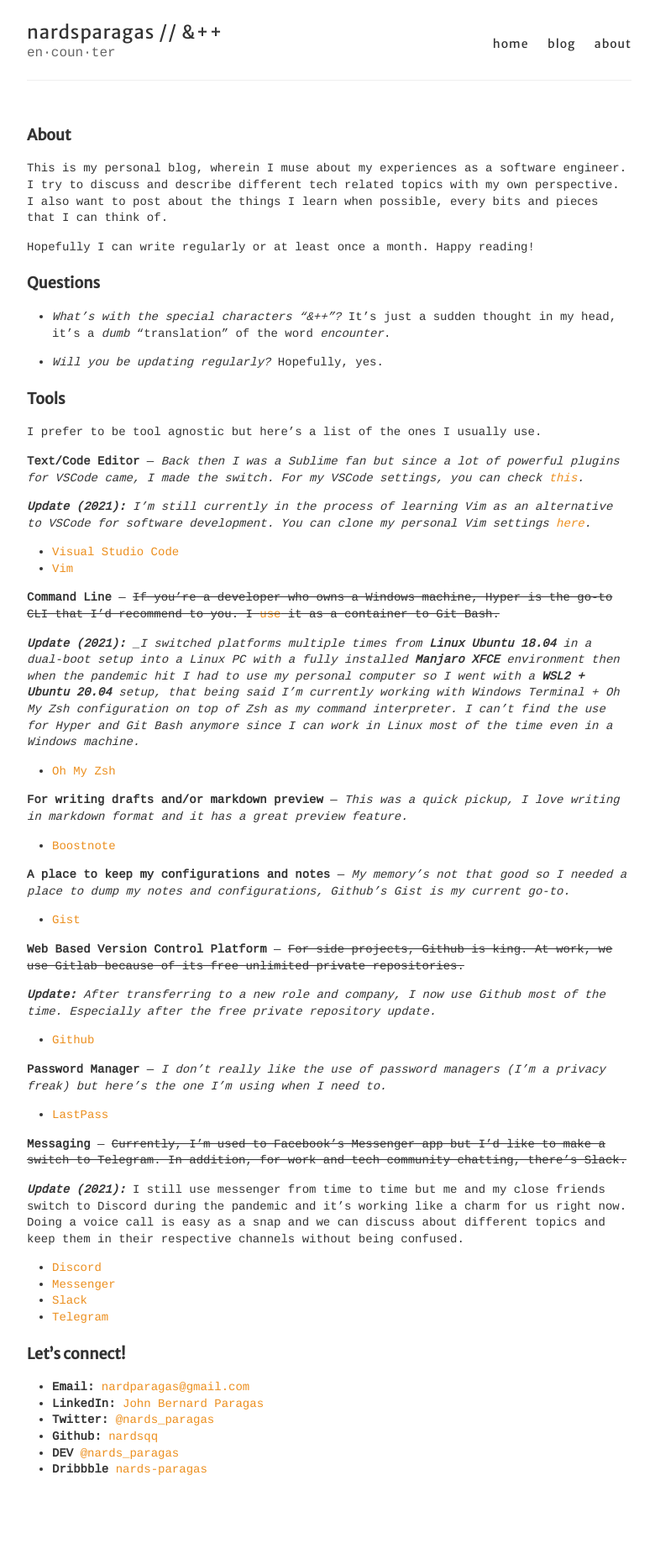
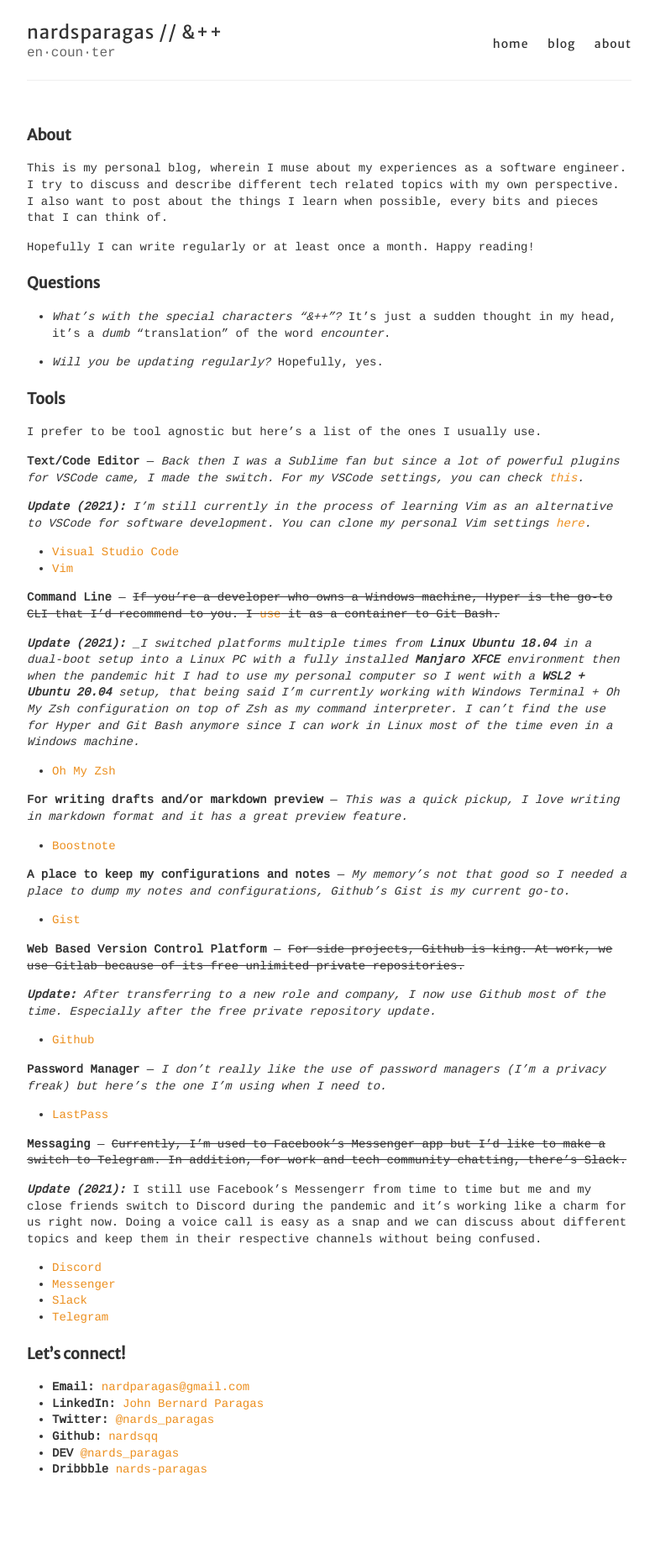
Before and after one commit to nardsqq/nardsqq.github.io, a Jekyll site: the page built from about.md, in a window 1280 px wide. Shown: the whole page at 84% size, without its empty margins (248-1028 px from the left). Built offline with Jekyll 4.4.1, drawn with Linux system fonts in a browser that asks for light colours.

Commit message:
Updates messaging section

```diff
--- a/about.md
+++ b/about.md
@@ -60,7 +60,7 @@ _I don't really like the use of password managers (I'm a privacy freak) but here
 **Messaging** —
 ~~Currently, I'm used to Facebook's Messenger app but I'd like to make a switch to Telegram. In addition, for work and tech community chatting, there's Slack.~~
 
-_**Update (2021):**_ I still use messenger from time to time but me and my close friends switch to Discord during the pandemic and it's working like a charm for us right now. Doing a voice call is easy as a snap and we can discuss about different topics and keep them in their respective channels without being confused.
+_**Update (2021):**_ I still use Facebook's Messengerr from time to time but me and my close friends switch to Discord during the pandemic and it's working like a charm for us right now. Doing a voice call is easy as a snap and we can discuss about different topics and keep them in their respective channels without being confused.
 
 * [Discord](https://discord.com/)
 * [Messenger](https://www.messenger.com/)
```
